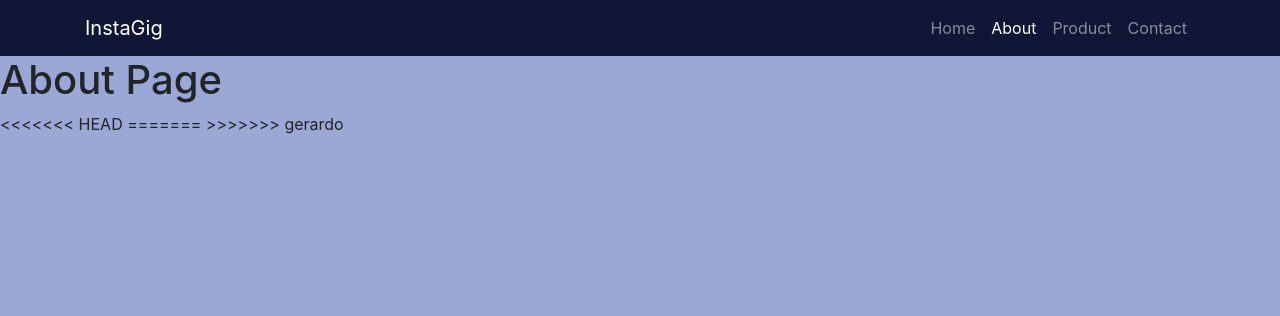
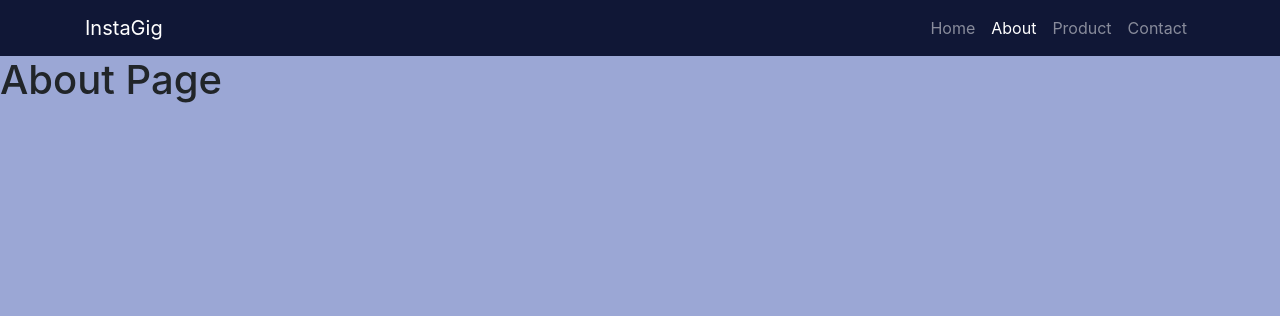
Before and after one commit to helloInstaGig/instagig, a Flask app: page /about in a window 1280 px wide. Shown: the top 316 px of the page. Run offline with Flask 2, Linux system fonts and the light colour scheme; some libraries are stand-ins or nearby versions.

Commit message:
Removed BS

```diff
--- a/app/templates/base.html
+++ b/app/templates/base.html
@@ -37,14 +37,5 @@
       </nav>
     </header>
     {% block content %}{% endblock %}
-<<<<<<< HEAD
-    <!-- Optional JavaScript -->
-    <!-- jQuery first, then Popper.js, then Bootstrap JS -->
-    <script src="https://code.jquery.com/jquery-3.2.1.slim.min.js" integrity="sha384-KJ3o2DKtIkvYIK3UENzmM7KCkRr/rE9/Qpg6aAZGJwFDMVNA/GpGFF93hXpG5KkN" crossorigin="anonymous"></script>
-    <script src="https://cdnjs.cloudflare.com/ajax/libs/popper.js/1.12.9/umd/popper.min.js" integrity="sha384-ApNbgh9B+Y1QKtv3Rn7W3mgPxhU9K/ScQsAP7hUibX39j7fakFPskvXusvfa0b4Q" crossorigin="anonymous"></script>
-    <script src="https://maxcdn.bootstrapcdn.com/bootstrap/4.0.0/js/bootstrap.min.js" integrity="sha384-JZR6Spejh4U02d8jOt6vLEHfe/JQGiRRSQQxSfFWpi1MquVdAyjUar5+76PVCmYl" crossorigin="anonymous"></script>
-=======
-
->>>>>>> gerardo
 </body>
 </html>
```
